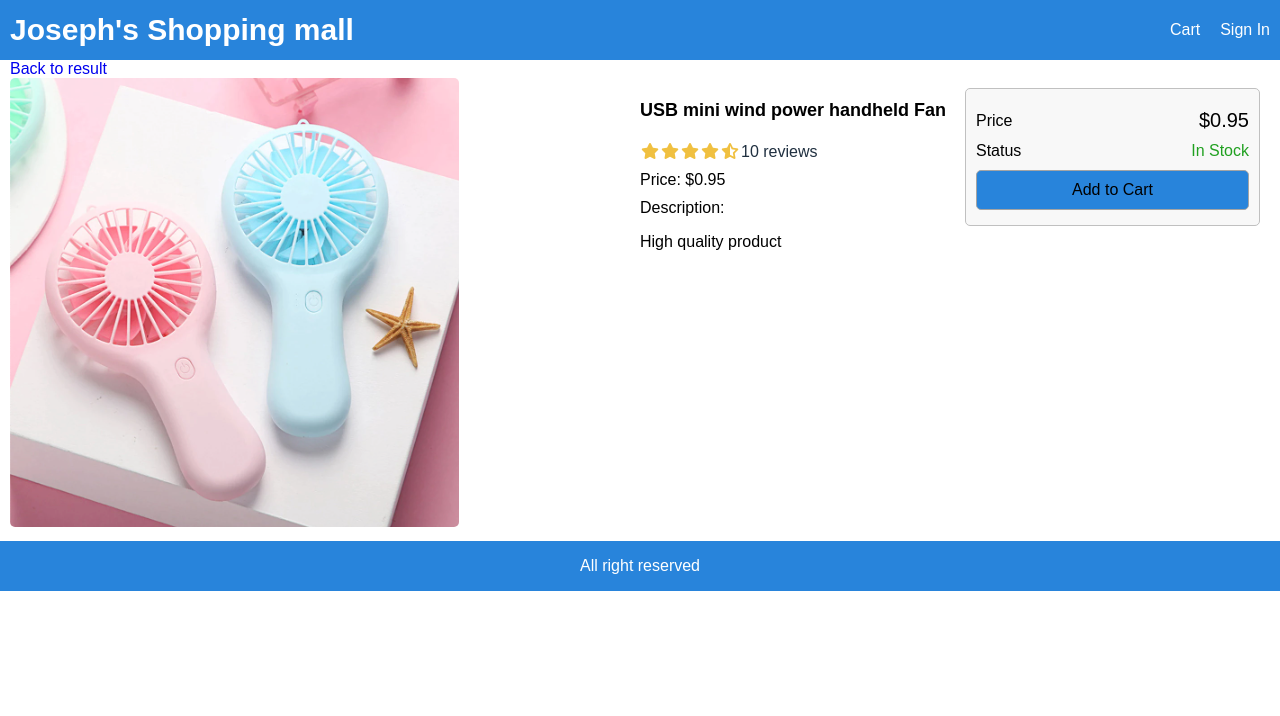
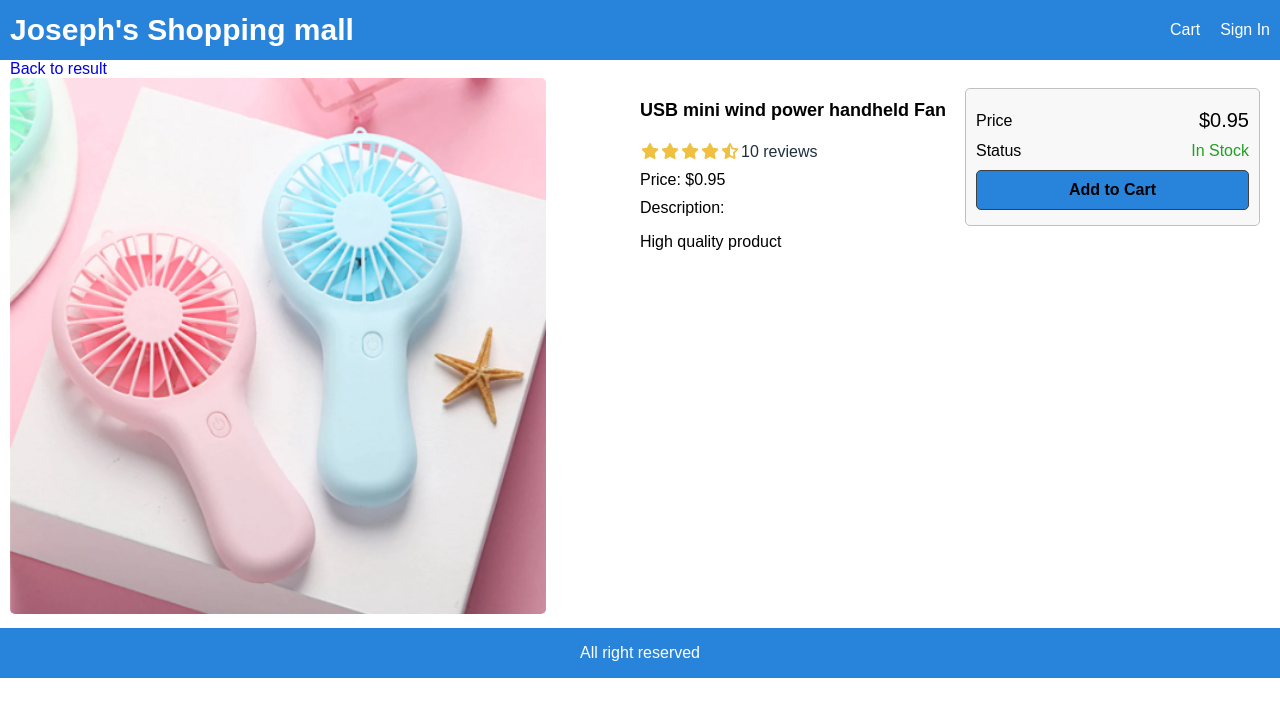
Before and after one commit to Jonghan-park/mern_shoppingmall, a React (Create React App) app in the folder frontend/: page /product/1 in a window 1280 px wide. In both pictures the pointer is over the button "Add to Cart". Shown: the top 716 px of the page. Built offline with nearby package versions, Linux system fonts and the light colour scheme.

Commit message:
Update image size

```diff
--- a/frontend/src/index.css
+++ b/frontend/src/index.css
@@ -66,6 +66,10 @@ button{
   background-color: #f8f8f8;
   cursor: pointer;
 }
+button:hover{
+  border: 0.1rem #404040 solid;
+  font-weight: 700;
+}
 button.primary{
   background-color: #2884db;
 
@@ -114,7 +118,9 @@ img.medium{
   max-width: 35rem;
   width: 100%;
 }
-
+img.large{
+  width: 85%;
+}
 /* Card */
 .card{
   border: 0.1rem #c0c0c0 solid;
```
